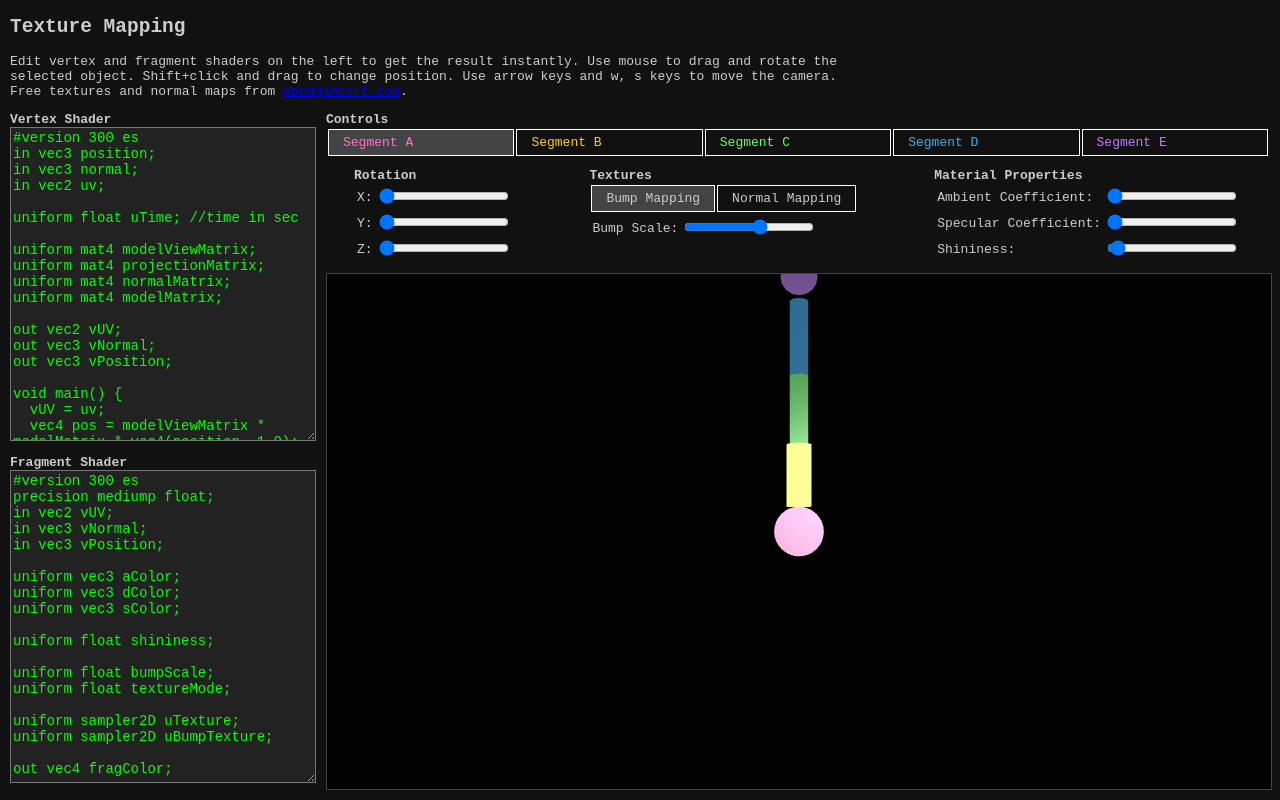
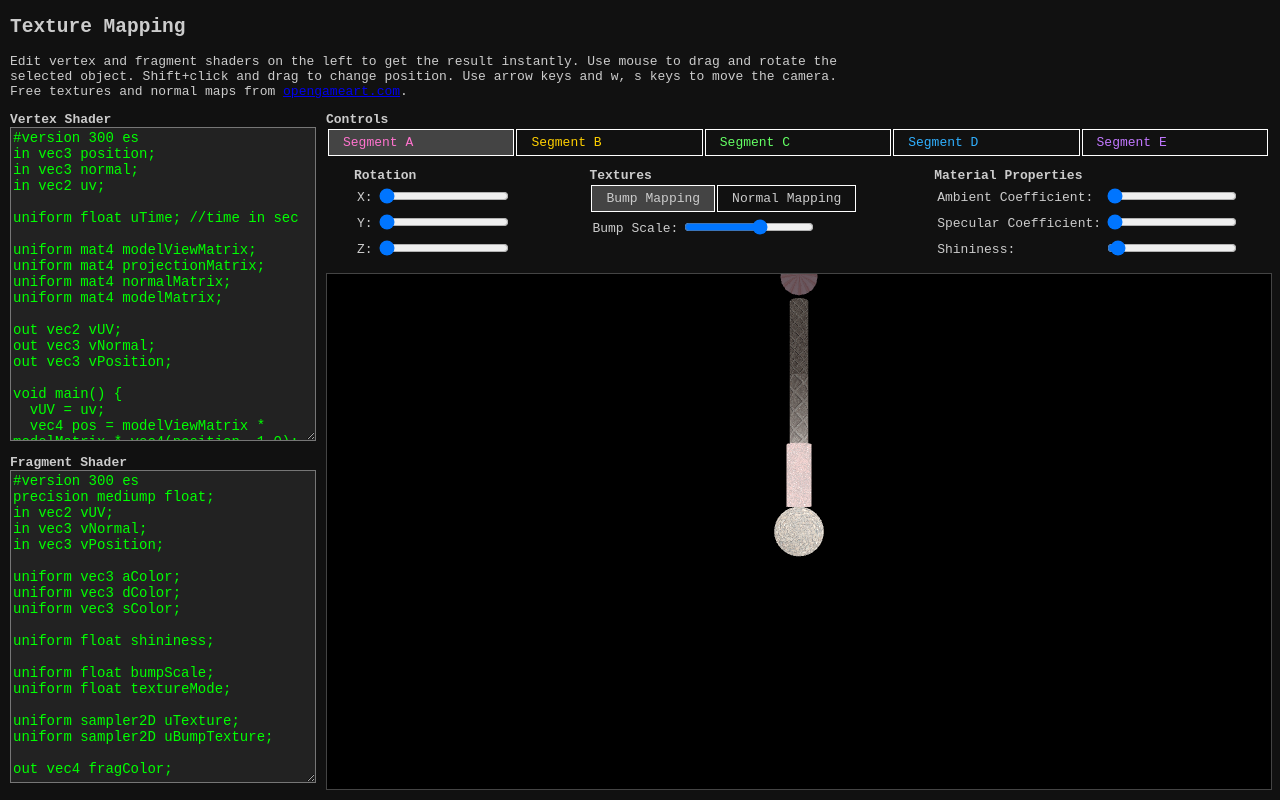
Before and after one commit to egouldmarie/CS_512, a plain HTML site: page HW6.html in a window 1280 px wide. Drawn offline with Linux system fonts and the light colour scheme; animation ran at ten frames a second.

Commit message:
try that

```diff
--- a/HW6.html
+++ b/HW6.html
@@ -331,8 +331,8 @@
                 ...pntsB,
                 dColor: [1, 0.816, 0],
                 shininess: 1,
-                bumpSrc: "img/201_norm.jpg",
-                texSrc: "img/201.jpg"
+                bumpSrc: "img/202_norm.jpg",
+                texSrc: "img/202.jpg"
             })
             segmentB.name = "Segment B"
             segmentB.translation.y = 2
@@ -355,8 +355,8 @@
                 ...pntsC,
                 dColor: [0.392, 1, 0.392],
                 shininess: 20,
-                bumpSrc: "img/201_norm.jpg",
-                texSrc: "img/201.jpg"
+                bumpSrc: "img/203_norm.jpg",
+                texSrc: "img/203.jpg"
             })
             segmentC.name = "Segment C"
             segmentC.translation.y = 5
@@ -379,8 +379,8 @@
                 ...pntsD,
                 dColor: [0.188, 0.69, 1],
                 shininess: 50,
-                bumpSrc: "img/201_norm.jpg",
-                texSrc: "img/201.jpg"
+                bumpSrc: "img/204_norm.jpg",
+                texSrc: "img/204.jpg"
             })
             segmentD.name = "Segment D"
             segmentD.translation.y = 6
@@ -390,8 +390,8 @@
                 ...makeSphere(1.5, 16),
                 dColor: [0.761, 0.471, 1],
                 shininess: 100,
-                bumpSrc: "img/201_norm.jpg",
-                texSrc: "img/201.jpg"
+                bumpSrc: "img/205_norm.jpg",
+                texSrc: "img/205.jpg"
             })
             segmentE.name = "SegmentE"
             segmentE.translation.y = 7.5
--- a/utils/shaders.js
+++ b/utils/shaders.js
@@ -94,5 +94,5 @@ void main() {
   vec3 Id = diff1 + diff2 + diff3;
   vec3 Is = spec1 + spec2 + spec3;
 
-  fragColor = vec4(aColor*Ia + dColor*Id + sColor*Is, 1.0);
+  fragColor = vec4(aColor*Ia + diffColor*Id + sColor*Is, 1.0);
 }`
```
